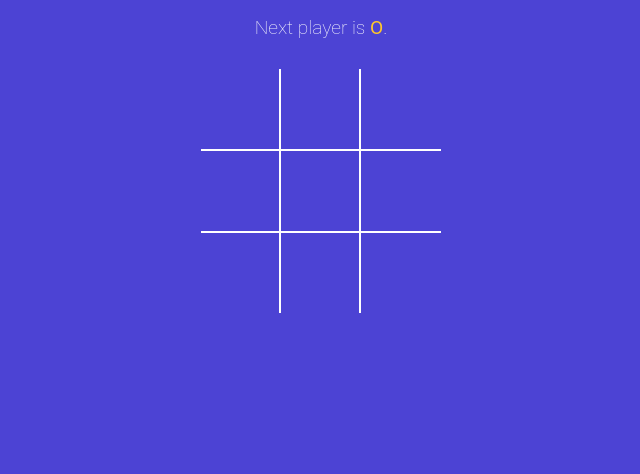
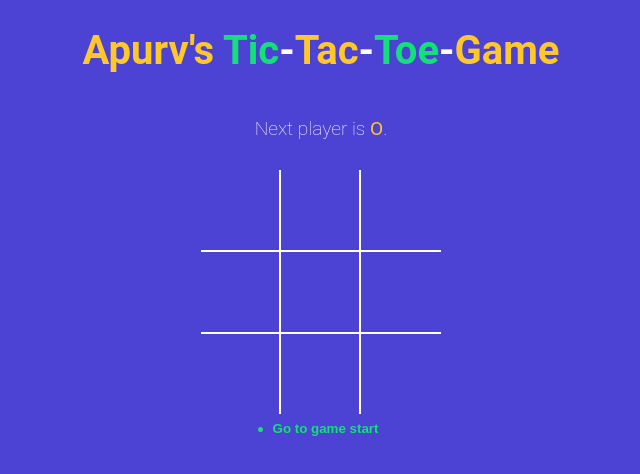
Before and after one commit to apurvanand-2002/Tic-Tac-Toe-Game, a React (Vite) app: page / in a window 1280 px wide. Shown: the top 474 px of the page, without its empty margins (319-959 px from the left). Built offline with nearby package versions, Linux system fonts and the light colour scheme.

Commit message:
History made & working properly.

```diff
--- a/src/App.jsx
+++ b/src/App.jsx
@@ -3,36 +3,53 @@ import { useState } from 'react'
 import Board from "./components/Board"
 import { calculateWinner } from './winner'
 import StatusMessage from './components/StatusMessage'
+import History from './components/History'
 
 function App() {
+  const [history, setHistory] = useState([{ squares: Array(9).fill(null), isXNest: false }]);
+  const [currentMove, setCurrentMove] = useState(0);
 
-  const [squares, setSquares] = useState(Array(9).fill(null));
-  const [isXNext, setIsXNext] = useState(false);
+  const gamingBoard = history[currentMove];
 
-
-  const winner = calculateWinner(squares);
+  const winner = calculateWinner(gamingBoard.squares);
+  console.log({ history, currentMove });
 
   const handleSquareClick = (clickedPosition) => {
-    if (squares[clickedPosition] || winner) {
+    if (gamingBoard.squares[clickedPosition] || winner) {
       return;
     }
-    setSquares((currentSquares) => {
-      return currentSquares.map((squareValue, position) => {
-        if (clickedPosition === position) {
-          return isXNext ? 'X' : 'O';
-        }
+    setHistory((currentHistory) => {
+      const isTraversing = currentMove + 1 !== currentHistory.length;
+      const lastGamingState = isTraversing ? currentHistory[currentMove] : currentHistory[currentHistory.length - 1];
 
-        return squareValue;
+      const nextSquaresState = lastGamingState.squares.map(
+        (squareValue, position) => {
+          if (clickedPosition === position) {
+            // console.log('HERE IT IS________________', lastGamingState.isXNext ? 'X' : 'O');
+            return lastGamingState.isXNext ? 'X' : 'O';
+          }
+
+          return squareValue;
+        });
+      return currentHistory.concat({
+        squares: nextSquaresState, isXNext: !lastGamingState.isXNext
       });
     });
-    setIsXNext((currentIsXNext) => !currentIsXNext)
+    setCurrentMove(currentMove => currentMove + 1);
   };
+
+  const moveTo = (move) => {
+    setCurrentMove(move);
+  }
 
   return (
     <div className='app'>
+      <h1><span className="text-orange">Apurv's</span> <span className="text-green">Tic</span>-<span className="text-orange">Tac</span>-<span className="text-green">Toe</span>-<span className="text-orange">Game</span></h1>
+      <StatusMessage winner={winner} gamingBoard={gamingBoard} />
 
-      <StatusMessage winner={winner} isXNext={isXNext} squares={squares} />
-      <Board squares={squares} handleSquareClick={handleSquareClick} />
+      <Board squares={gamingBoard.squares} handleSquareClick={handleSquareClick} />
+
+      <History history={history} moveTo={moveTo} currentMove={currentMove} />
     </div>);
 }
 
--- /dev/null
+++ b/src/components/History.jsx
@@ -0,0 +1,20 @@
+const History = ({ history, moveTo, currentMove }) => {
+    return (
+        <div className="history-wrapper">
+            <ul className="history">
+                {
+                    history.map((_, index) => (
+                        <li key={index}>
+                            <button type="button" className={`btn-move ${currentMove === index ? 'active' : ''}`}
+                                onClick={() => moveTo(index)}>
+                                {index == 0 ? 'Go to game start' : `Go to move #${index}`}
+                            </button>
+                        </li>))
+                }
+            </ul>
+        </div>
+    )
+
+};
+
+export default History;
--- a/src/components/StatusMessage.jsx
+++ b/src/components/StatusMessage.jsx
@@ -1,5 +1,8 @@
 import React from 'react'
-const StatusMessage = ({ winner, isXNext, squares }) => {
+const StatusMessage = ({ winner, gamingBoard }) => {
+    // const { squares, isXNext } = gamingBoard;
+    const squares = gamingBoard.squares;
+    const isXNext = gamingBoard.isXNext;
     const noMovesLeft = squares.every(squareValue => squareValue !== null);
     const nextPlayer = isXNext ? 'X' : 'O';
 
```
